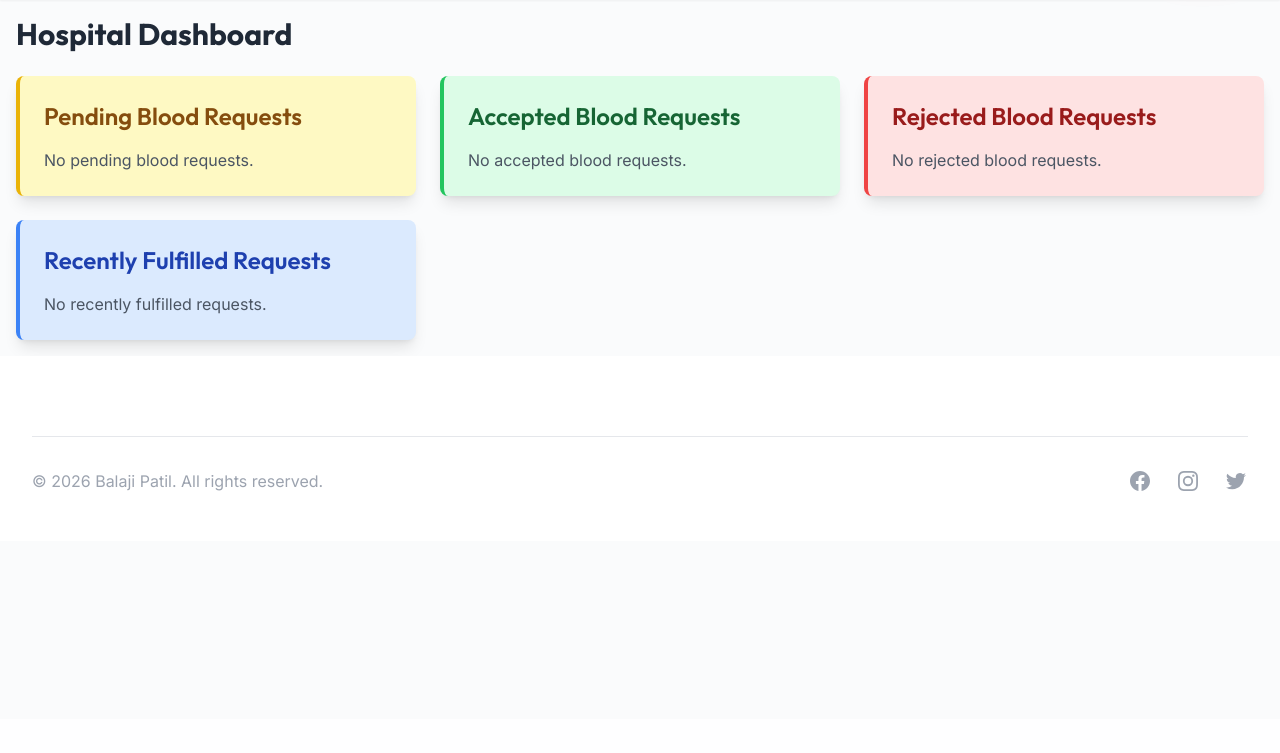
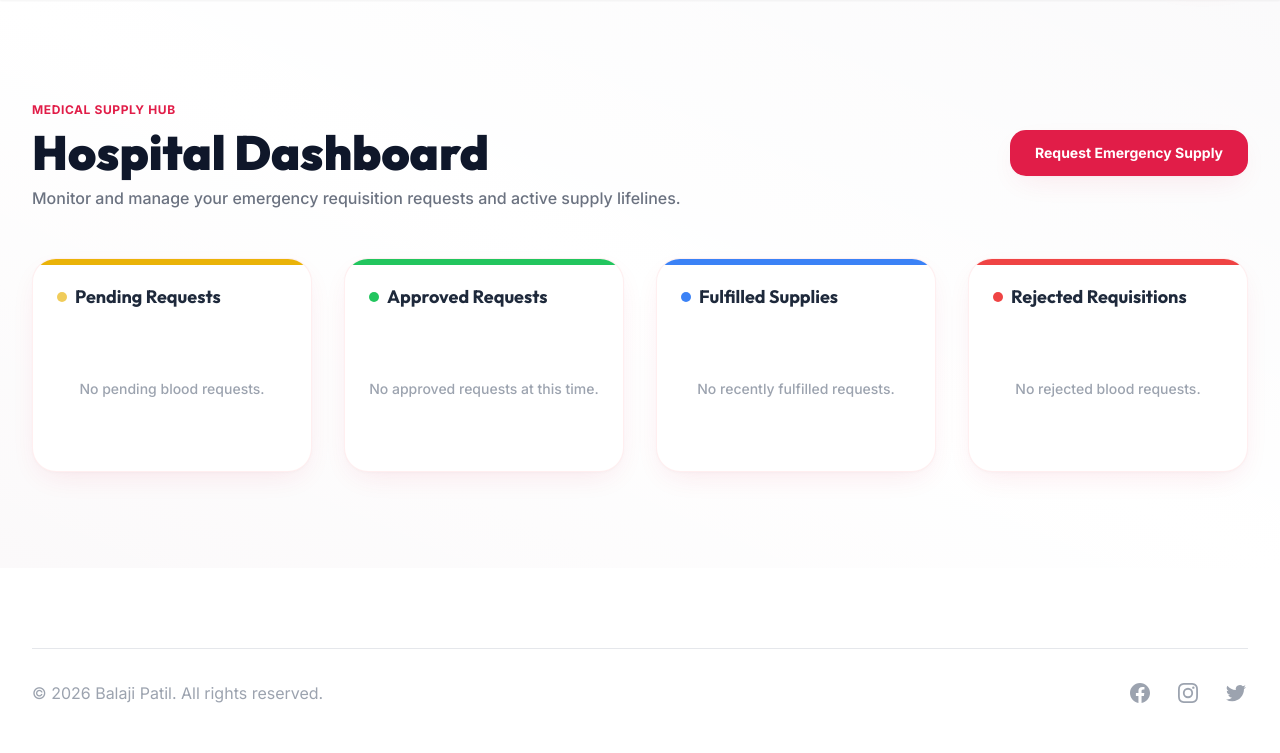
Before and after one commit to BalajiPatil1207/blood_brige_project, a Python web app: template app/templates/main/hospital_dashboard.html in a window 1280 px wide. Shown: the part 81-834 px from the top of the page. Before the commit the page ends 572 px from the top, so only its background shows below. Run offline with Jinja, Linux system fonts and the light colour scheme; the template is opened without the code that fills it, so the values that code supplies are empty; some libraries are stand-ins or nearby versions.

Commit message:
feat: add landing page index template and hospital dashboard template with SQLite database file

```diff
--- a/app/templates/main/hospital_dashboard.html
+++ b/app/templates/main/hospital_dashboard.html
@@ -3,90 +3,131 @@
 {% block title %}Hospital Dashboard{% endblock %}
 
 {% block content %}
-<div class="container mx-auto p-4">
-    <h1 class="text-3xl font-bold mb-6 text-gray-800">Hospital Dashboard</h1>
+<div class="bg-gradient-to-tr from-rose-50/20 via-white to-rose-50/10 py-16 sm:py-24">
+    <div class="max-w-7xl mx-auto px-4 sm:px-6 lg:px-8">
+        <!-- Header -->
+        <div class="mb-12 text-center sm:text-left flex flex-col sm:flex-row sm:justify-between sm:items-center gap-6">
+            <div>
+                <span class="text-primary-600 font-extrabold tracking-wider uppercase text-xs">Medical Supply Hub</span>
+                <h1 class="text-3xl sm:text-5xl font-black text-slate-900 mt-2">Hospital Dashboard</h1>
+                <p class="mt-2.5 text-base text-gray-500 font-medium">Monitor and manage your emergency requisition requests and active supply lifelines.</p>
+            </div>
 
-    <div class="grid grid-cols-1 md:grid-cols-2 lg:grid-cols-3 gap-6">
+            <a href="{{ url_for('main.blood_inventory') }}" class="inline-flex items-center justify-center px-6 py-3 border border-transparent text-sm font-bold rounded-2xl text-white bg-primary-600 hover:bg-primary-700 shadow-premium hover:shadow-premium-hover transform hover:-translate-y-0.5 transition duration-150">
+                Request Emergency Supply
+            </a>
+        </div>
+
+        <div class="grid grid-cols-1 md:grid-cols-2 lg:grid-cols-4 gap-8">
             <!-- Pending Blood Requests -->
-        <div class="bg-yellow-100 shadow-lg rounded-lg p-6 border-l-4 border-yellow-500">
-            <h2 class="text-2xl font-semibold mb-4 text-yellow-800">Pending Blood Requests</h2>
+            <div class="bg-white border border-rose-100/60 shadow-premium rounded-3xl p-6 relative overflow-hidden flex flex-col">
+                <div class="absolute top-0 left-0 w-full h-1.5 bg-yellow-500"></div>
+                <h2 class="text-lg font-bold mb-5 text-slate-800 flex items-center gap-2">
+                    <span class="w-2.5 h-2.5 rounded-full bg-yellow-500 animate-pulse"></span>
+                    Pending Requests
+                </h2>
                 {% if pending_requests %}
-            <ul class="space-y-3">
+                <ul class="space-y-4 flex-1">
                     {% for request in pending_requests %}
-                <li class="bg-white p-3 rounded-md shadow-sm">
-                    <p class="font-medium">{{ request.units_needed }} units of {{ request.blood_type }} (Priority: {{ request.priority }})</p>
-                    <p class="text-sm text-gray-600">Deadline: {{ request.deadline.strftime('%Y-%m-%d %H:%M') }}</p>
-                    <p class="text-sm text-gray-500">Status: <span class="font-semibold text-yellow-700">{{ request.status }}</span></p>
+                    <li class="bg-rose-50/10 border border-rose-100/30 p-4 rounded-2xl shadow-sm">
+                        <p class="font-bold text-slate-800 text-sm mb-1.5">{{ request.units_needed }} units of {{ request.blood_type }}</p>
+                        <p class="text-xs text-gray-500 font-medium mb-1">Priority: <span class="text-primary-600 font-bold">{{ request.priority }}</span></p>
+                        <p class="text-xs text-gray-500 font-medium mb-3">Deadline: {{ request.deadline.strftime('%Y-%m-%d %H:%M') }}</p>
+                        <span class="px-2.5 py-0.5 text-xs font-bold bg-yellow-50 text-yellow-700 rounded-full">PENDING REVIEW</span>
                         {% if request.admin_notes %}
-                    <p class="text-sm text-gray-500">Admin Notes: {{ request.admin_notes }}</p>
+                        <p class="text-xs text-gray-400 mt-2 italic">Note: {{ request.admin_notes }}</p>
                         {% endif %}
                     </li>
                     {% endfor %}
                 </ul>
                 {% else %}
-            <p class="text-gray-600">No pending blood requests.</p>
+                <div class="flex-1 flex flex-col justify-center items-center py-12 text-center">
+                    <p class="text-gray-400 font-medium text-sm">No pending blood requests.</p>
+                </div>
                 {% endif %}
             </div>
 
             <!-- Accepted Blood Requests -->
-        <div class="bg-green-100 shadow-lg rounded-lg p-6 border-l-4 border-green-500">
-            <h2 class="text-2xl font-semibold mb-4 text-green-800">Accepted Blood Requests</h2>
+            <div class="bg-white border border-rose-100/60 shadow-premium rounded-3xl p-6 relative overflow-hidden flex flex-col">
+                <div class="absolute top-0 left-0 w-full h-1.5 bg-green-500"></div>
+                <h2 class="text-lg font-bold mb-5 text-slate-800 flex items-center gap-2">
+                    <span class="w-2.5 h-2.5 rounded-full bg-green-500"></span>
+                    Approved Requests
+                </h2>
                 {% if accepted_requests %}
-            <ul class="space-y-3">
+                <ul class="space-y-4 flex-1">
                     {% for request in accepted_requests %}
-                <li class="bg-white p-3 rounded-md shadow-sm">
-                    <p class="font-medium">{{ request.units_needed }} units of {{ request.blood_type }} (Priority: {{ request.priority }})</p>
-                    <p class="text-sm text-gray-600">Deadline: {{ request.deadline.strftime('%Y-%m-%d %H:%M') }}</p>
-                    <p class="text-sm text-gray-500">Status: <span class="font-semibold text-green-700">{{ request.status }}</span></p>
+                    <li class="bg-rose-50/10 border border-rose-100/30 p-4 rounded-2xl shadow-sm">
+                        <p class="font-bold text-slate-800 text-sm mb-1.5">{{ request.units_needed }} units of {{ request.blood_type }}</p>
+                        <p class="text-xs text-gray-500 font-medium mb-1">Priority: <span class="text-primary-600 font-bold">{{ request.priority }}</span></p>
+                        <p class="text-xs text-gray-500 font-medium mb-3">Deadline: {{ request.deadline.strftime('%Y-%m-%d %H:%M') }}</p>
+                        <span class="px-2.5 py-0.5 text-xs font-bold bg-green-50 text-green-700 rounded-full">APPROVED</span>
                         {% if request.admin_notes %}
-                    <p class="text-sm text-gray-500">Admin Notes: {{ request.admin_notes }}</p>
+                        <p class="text-xs text-gray-400 mt-2 italic">Note: {{ request.admin_notes }}</p>
                         {% endif %}
                     </li>
                     {% endfor %}
                 </ul>
                 {% else %}
-            <p class="text-gray-600">No accepted blood requests.</p>
+                <div class="flex-1 flex flex-col justify-center items-center py-12 text-center">
+                    <p class="text-gray-400 font-medium text-sm">No approved requests at this time.</p>
+                </div>
+                {% endif %}
+            </div>
+
+            <!-- Recently Fulfilled Requests -->
+            <div class="bg-white border border-rose-100/60 shadow-premium rounded-3xl p-6 relative overflow-hidden flex flex-col">
+                <div class="absolute top-0 left-0 w-full h-1.5 bg-blue-500"></div>
+                <h2 class="text-lg font-bold mb-5 text-slate-800 flex items-center gap-2">
+                    <span class="w-2.5 h-2.5 rounded-full bg-blue-500"></span>
+                    Fulfilled Supplies
+                </h2>
+                {% if fulfilled_requests %}
+                <ul class="space-y-4 flex-1">
+                    {% for request in fulfilled_requests %}
+                    <li class="bg-rose-50/10 border border-rose-100/30 p-4 rounded-2xl shadow-sm">
+                        <p class="font-bold text-slate-800 text-sm mb-1.5">{{ request.units_needed }} units of {{ request.blood_type }}</p>
+                        <p class="text-xs text-gray-500 font-medium mb-1">Priority: <span class="text-primary-600 font-bold">{{ request.priority }}</span></p>
+                        <p class="text-xs text-gray-500 font-medium mb-3">Fulfilled: {{ request.updated_at.strftime('%Y-%m-%d %H:%M') }}</p>
+                        <span class="px-2.5 py-0.5 text-xs font-bold bg-blue-50 text-blue-700 rounded-full">FULFILLED</span>
+                    </li>
+                    {% endfor %}
+                </ul>
+                {% else %}
+                <div class="flex-1 flex flex-col justify-center items-center py-12 text-center">
+                    <p class="text-gray-400 font-medium text-sm">No recently fulfilled requests.</p>
+                </div>
                 {% endif %}
             </div>
 
             <!-- Rejected Blood Requests -->
-        <div class="bg-red-100 shadow-lg rounded-lg p-6 border-l-4 border-red-500">
-            <h2 class="text-2xl font-semibold mb-4 text-red-800">Rejected Blood Requests</h2>
+            <div class="bg-white border border-rose-100/60 shadow-premium rounded-3xl p-6 relative overflow-hidden flex flex-col">
+                <div class="absolute top-0 left-0 w-full h-1.5 bg-red-500"></div>
+                <h2 class="text-lg font-bold mb-5 text-slate-800 flex items-center gap-2">
+                    <span class="w-2.5 h-2.5 rounded-full bg-red-500"></span>
+                    Rejected Requisitions
+                </h2>
                 {% if rejected_requests %}
-            <ul class="space-y-3">
+                <ul class="space-y-4 flex-1">
                     {% for request in rejected_requests %}
-                <li class="bg-white p-3 rounded-md shadow-sm">
-                    <p class="font-medium">{{ request.units_needed }} units of {{ request.blood_type }} (Priority: {{ request.priority }})</p>
-                    <p class="text-sm text-gray-600">Deadline: {{ request.deadline.strftime('%Y-%m-%d %H:%M') }}</p>
-                    <p class="text-sm text-gray-500">Status: <span class="font-semibold text-red-700">{{ request.status }}</span></p>
+                    <li class="bg-rose-50/10 border border-rose-100/30 p-4 rounded-2xl shadow-sm">
+                        <p class="font-bold text-slate-800 text-sm mb-1.5">{{ request.units_needed }} units of {{ request.blood_type }}</p>
+                        <p class="text-xs text-gray-500 font-medium mb-1">Priority: <span class="text-primary-600 font-bold">{{ request.priority }}</span></p>
+                        <p class="text-xs text-gray-500 font-medium mb-3">Deadline: {{ request.deadline.strftime('%Y-%m-%d %H:%M') }}</p>
+                        <span class="px-2.5 py-0.5 text-xs font-bold bg-red-50 text-red-700 rounded-full">REJECTED</span>
                         {% if request.admin_notes %}
-                    <p class="text-sm text-gray-500">Admin Notes: {{ request.admin_notes }}</p>
+                        <p class="text-xs text-red-500 mt-2 italic font-semibold font-medium">Reason: {{ request.admin_notes }}</p>
                         {% endif %}
                     </li>
                     {% endfor %}
                 </ul>
                 {% else %}
-            <p class="text-gray-600">No rejected blood requests.</p>
-            {% endif %}
+                <div class="flex-1 flex flex-col justify-center items-center py-12 text-center">
+                    <p class="text-gray-400 font-medium text-sm">No rejected blood requests.</p>
                 </div>
-
-        <!-- Recently Fulfilled Requests -->
-        <div class="bg-blue-100 shadow-lg rounded-lg p-6 border-l-4 border-blue-500">
-            <h2 class="text-2xl font-semibold mb-4 text-blue-800">Recently Fulfilled Requests</h2>
-            {% if fulfilled_requests %}
-            <ul class="space-y-3">
-                {% for request in fulfilled_requests %}
-                <li class="bg-white p-3 rounded-md shadow-sm">
-                    <p class="font-medium">{{ request.units_needed }} units of {{ request.blood_type }} (Priority: {{ request.priority }})</p>
-                    <p class="text-sm text-gray-600">Fulfilled on: {{ request.updated_at.strftime('%Y-%m-%d %H:%M') }}</p>
-                    <p class="text-sm text-gray-500">Status: <span class="font-semibold text-blue-700">{{ request.status }}</span></p>
-                </li>
-                {% endfor %}
-            </ul>
-            {% else %}
-            <p class="text-gray-600">No recently fulfilled requests.</p>
                 {% endif %}
             </div>
         </div>
     </div>
+</div>
 {% endblock %}
```
Lines whose indentation alone changed are shown as unchanged.
